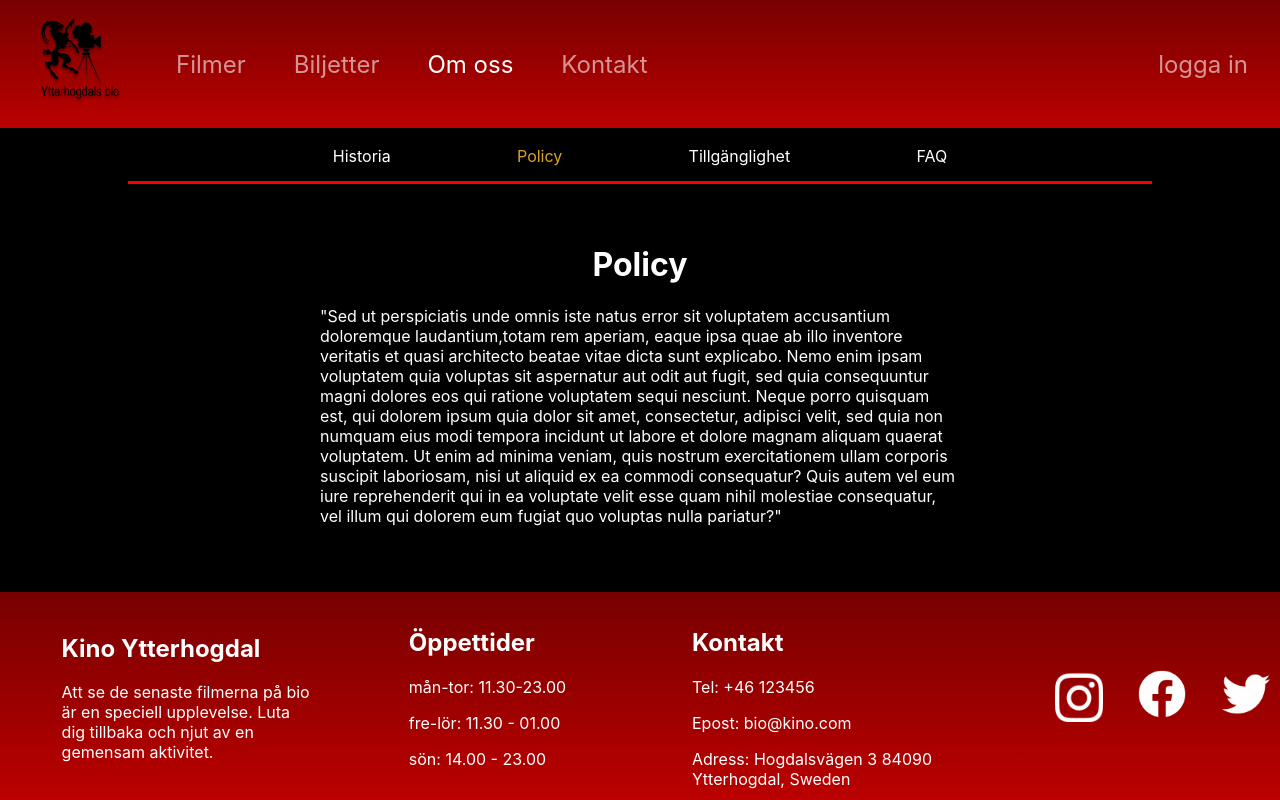
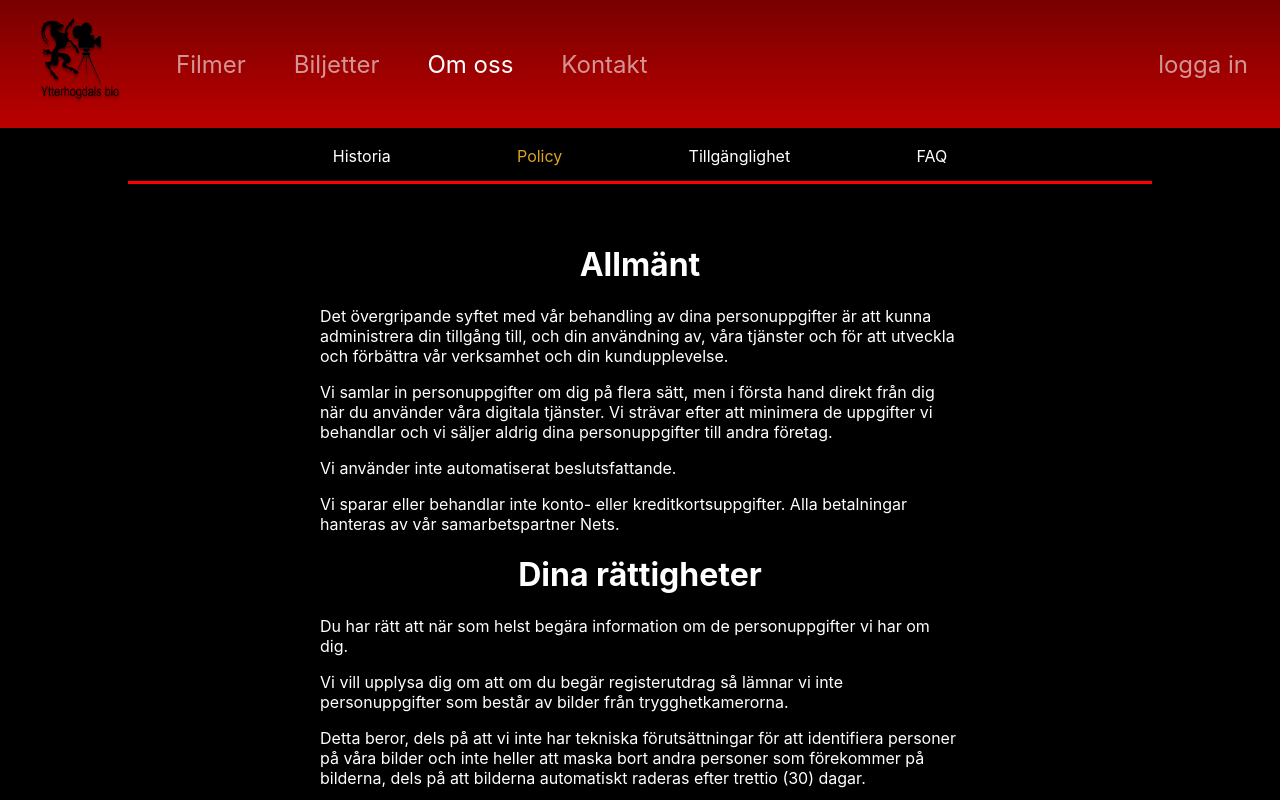
Before and after one commit to Nw84/KinoNextJS, a Next.js app: page /aboutus/policy in a window 1280 px wide. Shown: the top 800 px of the page. Built offline with nearby package versions, Linux system fonts and the light colour scheme.

Commit message:
Add policy in aboutUs

```diff
--- a/pages/aboutus/policy/index.js
+++ b/pages/aboutus/policy/index.js
@@ -7,15 +7,23 @@ function policy() {
         <AboutUsNavigation />
         <div className={classes.aboutUsSpace}>
             <div className={classes.aboutUsItem}>
-                <h1>Policy</h1>
-                <p>"Sed ut perspiciatis unde omnis iste natus error sit voluptatem accusantium doloremque laudantium,totam rem aperiam, eaque ipsa quae ab illo inventore veritatis et quasi architecto beatae vitae dicta
-                    sunt explicabo. Nemo enim ipsam voluptatem quia voluptas sit aspernatur aut odit aut fugit, sed quia
-                    consequuntur magni dolores eos qui ratione voluptatem sequi nesciunt. Neque porro quisquam est, qui
-                    dolorem ipsum quia dolor sit amet, consectetur, adipisci velit, sed quia non numquam eius modi tempora
-                    incidunt ut labore et dolore magnam aliquam quaerat voluptatem. Ut enim ad minima veniam, quis
-                    nostrum exercitationem ullam corporis suscipit laboriosam, nisi ut aliquid ex ea commodi consequatur?
-                    Quis autem vel eum iure reprehenderit qui in ea voluptate velit esse quam nihil molestiae consequatur,
-                    vel illum qui dolorem eum fugiat quo voluptas nulla pariatur?"</p>
+                <h1>Allmänt</h1>
+                <p>Det övergripande syftet med vår behandling av dina personuppgifter är att kunna administrera din tillgång till, och din användning av,
+                    våra tjänster och för att utveckla och förbättra vår verksamhet och din kundupplevelse.</p>
+                <p>Vi samlar in personuppgifter om dig på flera sätt, men i första hand direkt från dig när du använder våra digitala tjänster.
+                    Vi strävar efter att minimera de uppgifter vi behandlar och vi säljer aldrig dina personuppgifter till andra företag.</p>
+                <p>Vi använder inte automatiserat beslutsfattande.</p>
+                <p>Vi sparar eller behandlar inte konto- eller kreditkortsuppgifter. Alla betalningar hanteras av vår samarbetspartner Nets.</p>
+
+                <h1>Dina rättigheter</h1>
+                <p>Du har rätt att när som helst begära information om de personuppgifter vi har om dig.</p>
+                <p>Vi vill upplysa dig om att om du begär registerutdrag så lämnar vi inte personuppgifter som består av bilder från trygghetkamerorna.</p>
+                <p>Detta beror, dels på att vi inte har tekniska förutsättningar för att identifiera personer på våra bilder och inte heller att maska bort andra personer som
+                    förekommer på bilderna, dels på att bilderna automatiskt raderas efter trettio (30) dagar.</p>
+                <p>Du har rätt att begära rättelse av dina personuppgifter om de är felaktiga, inbegripet rätten att komplettera ofullständiga personuppgifter.</p>
+                <p>Dina personuppgifter lagras inte längre än det är nödvändigt för att kunna uppfylla ändamålen med behandlingen.
+                 Dina personuppgifter raderas eller anonymiseras när de inte längre är relevanta för de ändamål som de har samlats in för.</p>
+
             </div>
 
         </div>
```
